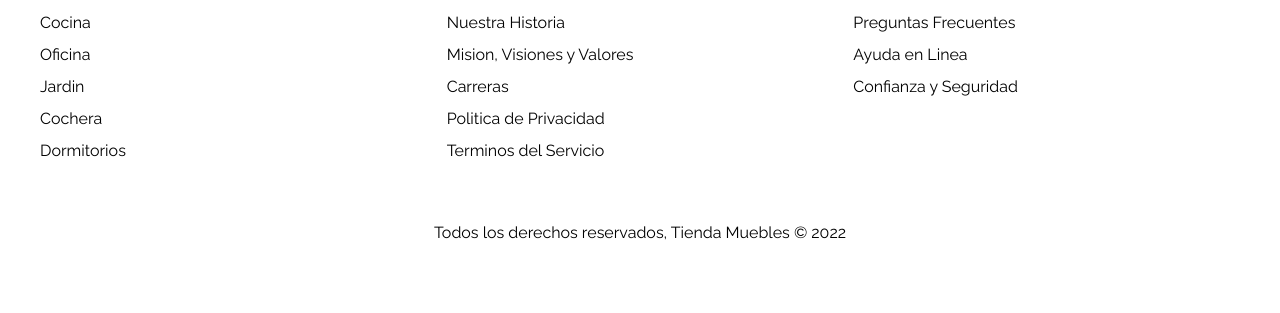
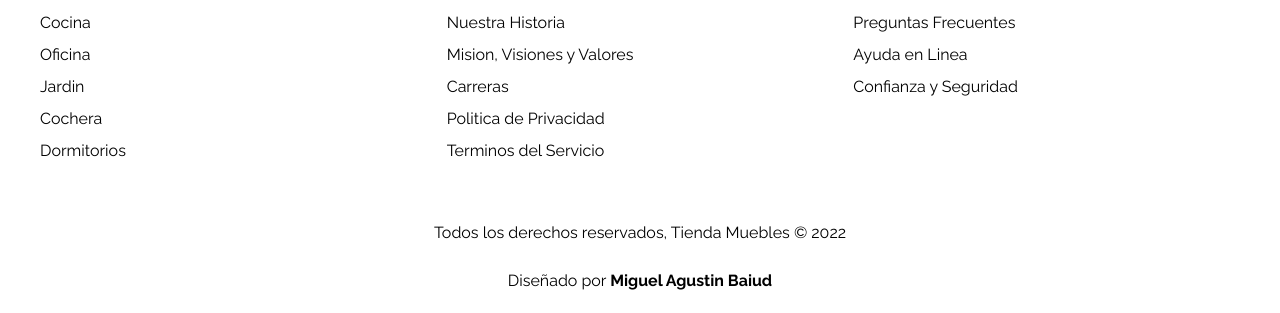
Before and after one commit to cuchi300/tienda-mueble, a plain HTML site: page base.html in a window 1280 px wide. Shown: the part 612-925 px from the top of the page. Before the commit the page ends 877 px from the top, so only its background shows below. Drawn offline with nearby package versions, Linux system fonts and the light colour scheme.

Commit message:
quinto commit

```diff
--- a/base.html
+++ b/base.html
@@ -91,6 +91,7 @@
         </div>
 
         <p class="derechos">Todos los derechos reservados, Tienda Muebles &copy; 2022</p>
+        <p class="creado">Diseñado por <b>Miguel Agustin Baiud</b></p>
     </footer>
 
     <script src="js/index.js"></script>
--- a/css/estilos.css
+++ b/css/estilos.css
@@ -565,3 +565,6 @@ img {
 .fijo .titulo-enlace h1 {
     font-size: 3.5rem;
 }
+.creado{
+    text-align: center;
+}
```
Also changed, not shown: blog.html (+1 -0 lines), contacto.html (+1 -0 lines), entrada.html (+1 -0 lines), galeria.html (+1 -0 lines), index.html (+1 -0 lines), nosotros.html (+1 -0 lines), tienda.html (+1 -0 lines).
